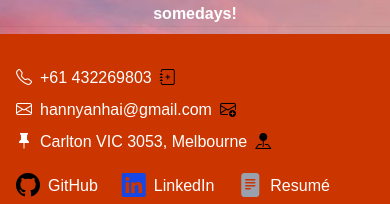
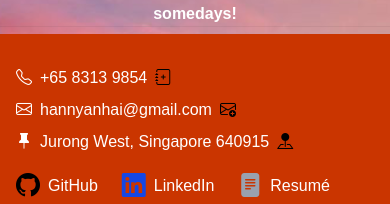
Before and after one commit to Hanny658/Website-Hanny, a Next.js app: page /highlights in a window 390 px wide. Shown: the part 5998-6202 px from the top of the page. Built offline with nearby package versions, Linux system fonts and the light colour scheme.

Commit message:
Update Location/Telephone

```diff
--- a/src/components/footer.tsx
+++ b/src/components/footer.tsx
@@ -11,14 +11,14 @@ const Footer: FC = () => {
         <div className="space-y-2">
           <div className="flex items-center">
             <i className="bi bi-telephone mr-2" aria-hidden="true" />
-            <a href="tel:+61 432269803">
-              +61 432269803
+            <a href="tel:+6583139854">
+              +65 8313 9854
             </a>
             <AddContactButton
               fullName="Hanny Zhang"
-              phone="+61432269803"
+              phone="+6583139854"
               email="hannyanhai@gmail.com"
-              fileName="Hanny"
+              fileName="Hanny Zhang"
               className="inline-block px-2 py-0 bg-transparent text-black hover:text-gray-800"
             >
               <i className="bi bi-journal-plus"></i>
@@ -41,7 +41,7 @@ const Footer: FC = () => {
           <div className="flex items-center">
             <i className="bi bi-pin-fill mr-2" aria-hidden="true" />
             <span>
-              Carlton VIC 3053, Melbourne
+              Jurong West, Singapore 640915
               <Link
                 href={"https://www.google.com/maps/place/Carlton+VIC+3053/@-37.7946724,144.9672394,720m/data=!3m1!1e3!4m6!3m5!1s0x6ad642d153982dd1:0x5045675218ce780!8m2!3d-37.8007555!4d144.9669992!16zL20vMDM0MWxz?entry=ttu&g_ep=EgoyMDI1MDkxMC4wIKXMDSoASAFQAw%3D%3D"}
                 className="inline-block px-2 py-0 bg-transparent text-black hover:text-gray-800"
```
